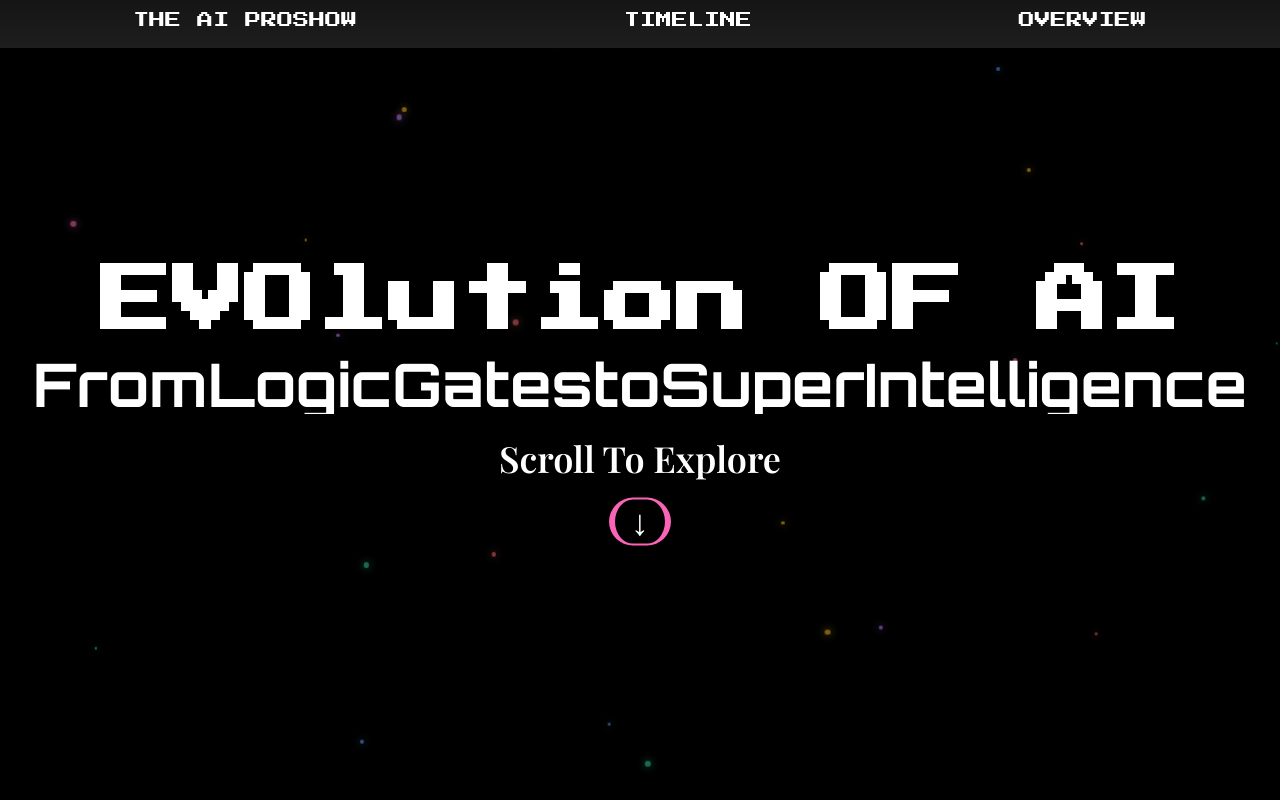
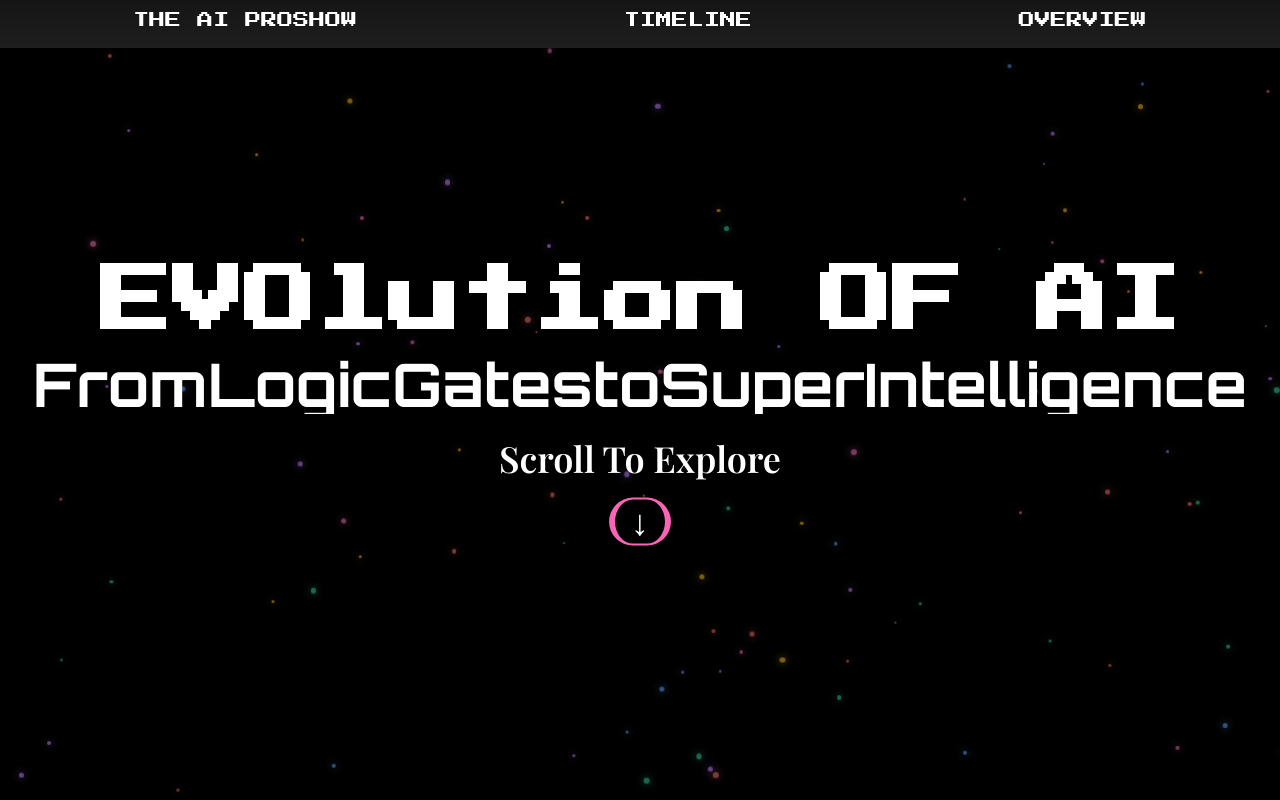
Before and after one commit to SBeeeee/JourneyOFAI, a React (Vite) app: page / in a window 1280 px wide. Shown: the top 800 px of the page. Built offline with nearby package versions, Linux system fonts and the light colour scheme.

Commit message:
added dots in bg

```diff
--- a/src/components/BackgroundEffect.jsx
+++ b/src/components/BackgroundEffect.jsx
@@ -7,7 +7,7 @@ const BackgroundEffect = () => {
   const colors = ['#fbbf24', '#f472b6', '#60a5fa', '#34d399', '#c084fc', '#f87171'];
 
   const [dotStyles] = useState(() =>
-    Array.from({ length: 100 }, () => ({
+    Array.from({ length: 500 }, () => ({
       top: Math.random() * 100 + '%',
       left: Math.random() * 100 + '%',
       size: Math.random() * 4 + 2 + 'px',
```
